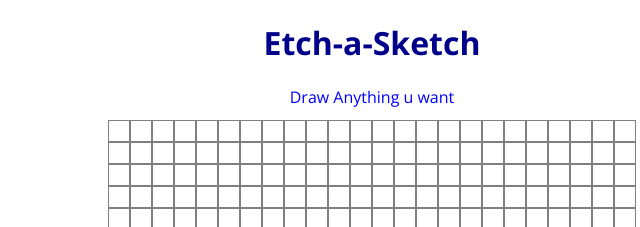
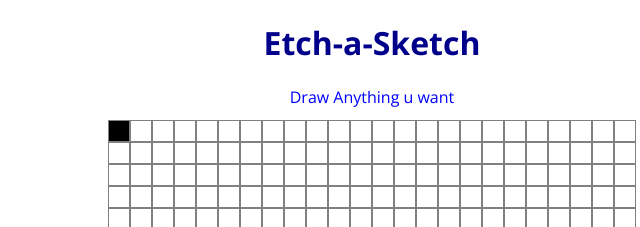
Before and after one commit to jawor182/Etcha, a plain HTML site: page index.html in a window 1280 px wide. In both pictures the pointer is over the element 387 px from the left and 131 px from the top of the page. Shown: the top 227 px of the page, 268-908 px from the left. Drawn offline with nearby package versions, Linux system fonts and the light colour scheme.

Commit message:
added hover

```diff
--- a/style.css
+++ b/style.css
@@ -34,3 +34,6 @@ body{
     justify-content: center;
     margin-top: 10%;
 }
+.cell:hover{
+    background-color: black;
+}
```
